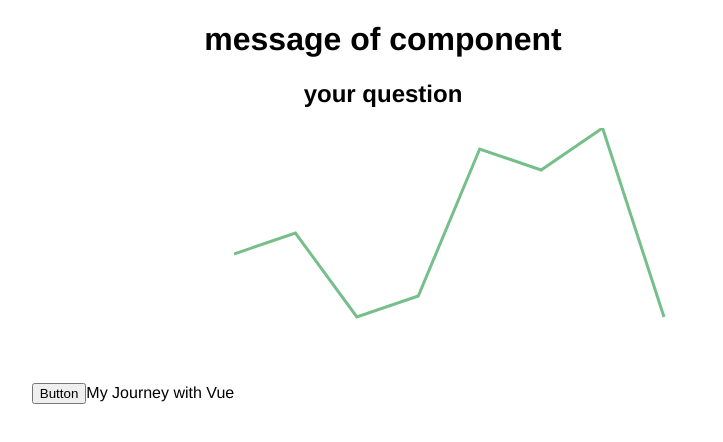
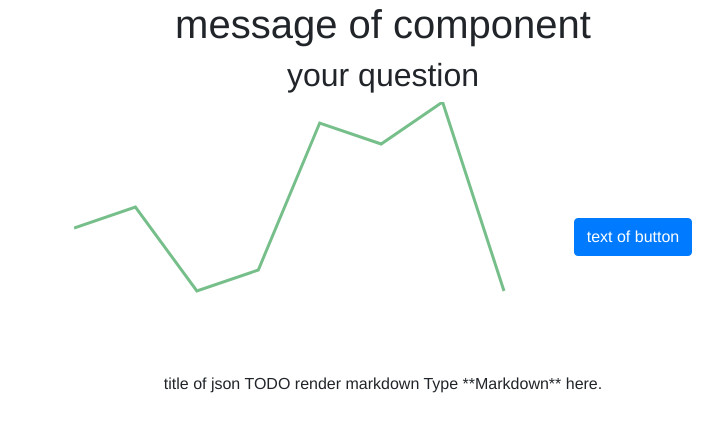
Before and after one commit to jengeb/vue-vis-component, a Vue app: page / in a window 1280 px wide. Shown: the top 442 px of the page, without its empty margins (257-980 px from the left). Built offline with nearby package versions, Linux system fonts and the light colour scheme.

Commit message:
include bootstrap

```diff
--- a/src/App.vue
+++ b/src/App.vue
@@ -1,10 +1,11 @@
 <template>
   <div id="app">
     <MyButton
+      buttonText="text of button"
       title="message of component"
       question="your question"
       :onClick="consoleClick"
-      v-bind:json="{ id: 1, title: 'My Journey with Vue' }"
+      v-bind:json="{ id: 1, title: 'title of json TODO render markdown Type **Markdown** here.' }"
     />
   </div>
 </template>
@@ -29,9 +30,11 @@ export default {
 </script>
 
 <style lang="sass">
+
+@import '../node_modules/bootstrap/scss/bootstrap.scss';
+
 #app
   font-family: 'Avenir', Helvetica, Arial, sans-serif
   -webkit-font-smoothing: antialiased
   -moz-osx-font-smoothing: grayscale
-  text-align: center
 </style>
--- a/src/components/MyButton.vue
+++ b/src/components/MyButton.vue
@@ -1,16 +1,16 @@
 <template>
-  <div class="hello">
+  <div class="visualization">
     <h1>{{ title }}</h1>
     <h2>{{ question }}</h2>
-    <button @click="onClick" class="Button">
-      <slot>Button</slot>
-    </button>
-    <span>{{ json.title }}</span>
     <svg width="500" height="270">
       <g>
         <path :d="line" />
       </g>
     </svg>
+    <button type="button" @click="onClick" class="btn btn-primary">
+      {{ buttonText }}
+    </button>
+    <div>{{ json.title }}</div>
   </div>
 </template>
 
@@ -22,6 +22,7 @@ export default {
   props: {
     title: String,
     question: String,
+    buttonText: String,
     onClick: {
       type: Function,
       required: true
@@ -67,4 +68,8 @@ svg
     fill: none
     stroke: #76BF8A
     stroke-width: 3px
+
+.visualization
+  text-align: center
+
 </style>
```
